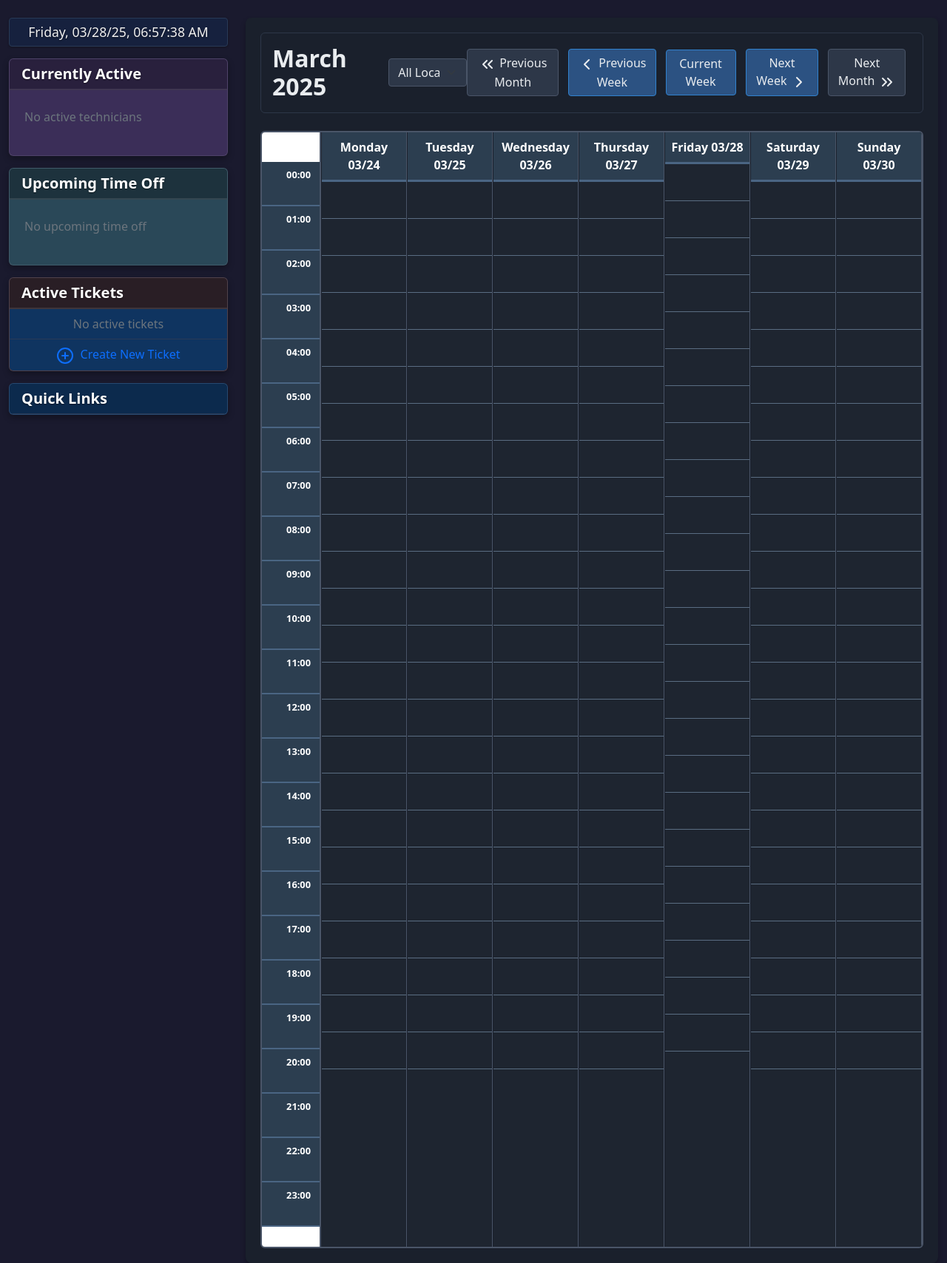
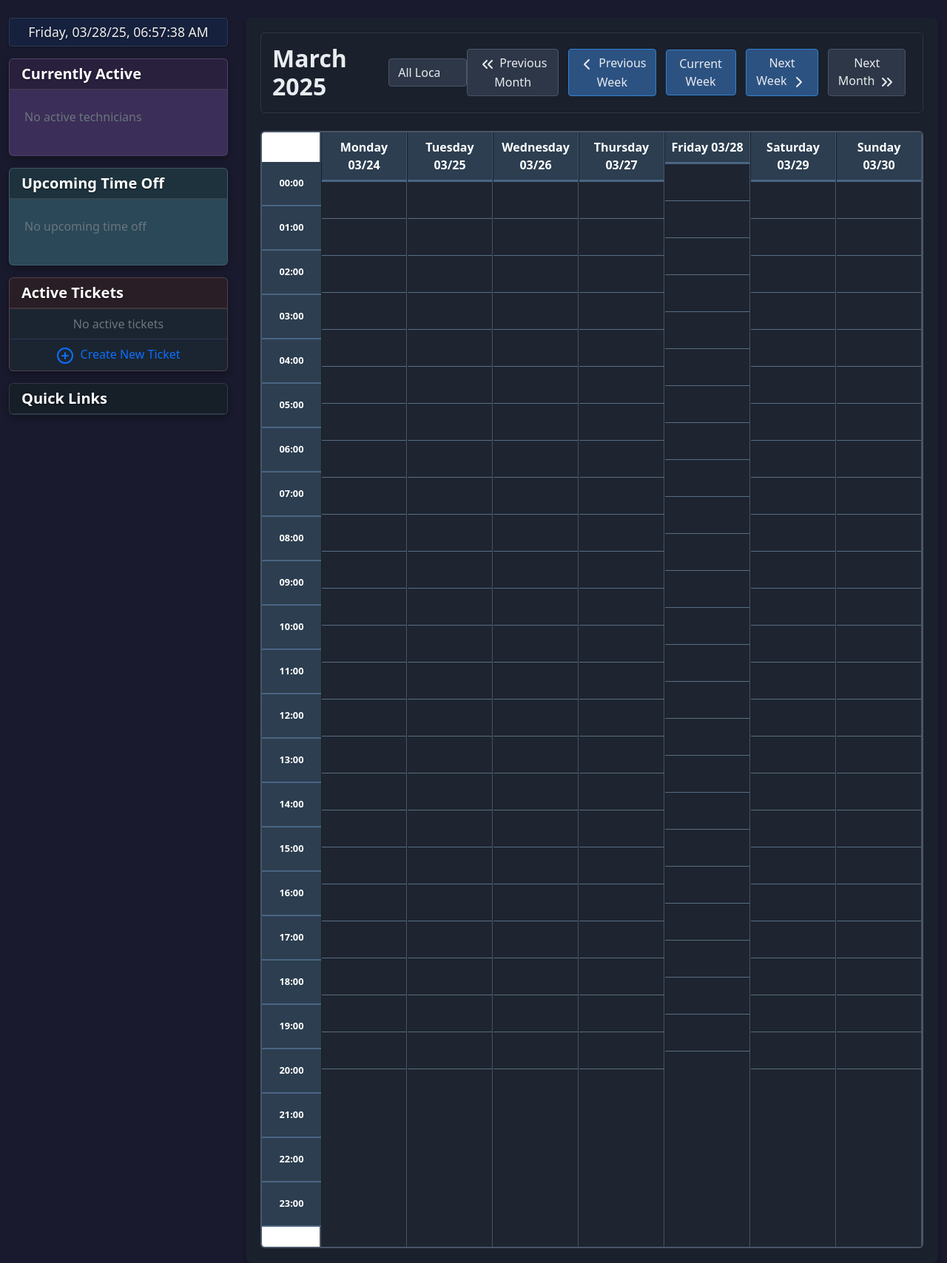
Before and after one commit to tbnobed/techsched, a Flask app: page /calendar in a window 1280 px wide. Shown: the part 59-1767 px from the top of the page at 74% size. Run offline with Flask 3, Linux system fonts and the light colour scheme; the visitor is signed in with stand-in values (Sample User, id 1); data comes from the database, SQL or seed files in the repository; data that the repository does not hold is empty; some libraries are stand-ins or nearby versions.

Commit message:
Improve calendar hour slot alignment and modal styling.
Replit-Commit-Author: Agent
Replit-Commit-Session-Id: 46ea2e9d-634a-43fa-8899-84d9ed7dd8fa
Replit-Commit-Screenshot-Url: https://storage.googleapis.com/screenshot-production-us-central1/3f052e03-dbd2-4cad-9269-6a43cf17e21b/069eee6f-854b-44cb-a1aa-faac4f5ae467.jpg

```diff
--- a/static/css/dark-theme.css
+++ b/static/css/dark-theme.css
@@ -2,7 +2,7 @@
 :root {
   --dark-bg: #1a1a2e;
   --dark-panel: #16213e;
-  --dark-card: #0f3460;
+  --dark-card: #1b2531;
   --dark-accent: #e94560;
   --dark-text: #f0f0f0;
   --dark-text-secondary: #c8c8c8;
--- a/templates/calendar.html
+++ b/templates/calendar.html
@@ -64,7 +64,7 @@
     <div class="calendar-grid" style="background-color: #1a202c; color: #e9ecef; border: 2px solid #4a5568; border-radius: 6px; overflow: hidden;">
         <div class="time-column" style="border-right: 2px solid #4a5568;">
             {% for hour in range(24) %}
-                <div class="hour-slot" style="background-color: #2c3e50; color: white; padding: 8px 12px; text-align: right; font-weight: bold; border-bottom: 2px solid #4a6583;">{{ "%02d:00"|format(hour) }}</div>
+                <div class="hour-slot" style="background-color: #2c3e50; color: white; padding: 8px 12px; text-align: center; font-weight: bold; border-bottom: 2px solid #4a6583; width: 80px; display: flex; align-items: center; justify-content: center;">{{ "%02d:00"|format(hour) }}</div>
             {% endfor %}
         </div>
 
@@ -109,8 +109,8 @@
     <div class="modal fade" id="scheduleModal" tabindex="-1">
         <div class="modal-dialog">
             <div class="modal-content" style="background-color: #2d3748; color: #e9ecef; border: 1px solid #4a5568;">
-                <div class="modal-header" style="border-bottom: 1px solid #4a5568;">
-                    <h5 class="modal-title" style="color: #e9ecef;">Add New Schedule</h5>
+                <div class="modal-header" style="border-bottom: 1px solid #4a5568; background-color: #2d3748;">
+                    <h5 class="modal-title" style="color: #e9ecef; font-weight: 600;">Add New Schedule</h5>
                     <button type="button" class="btn-close btn-close-white" data-bs-dismiss="modal"></button>
                 </div>
                 <div class="modal-body" style="background-color: #2d3748; color: #e9ecef;">
```
Also changed, not shown: attached_assets/image_1743145012173.png (added).
